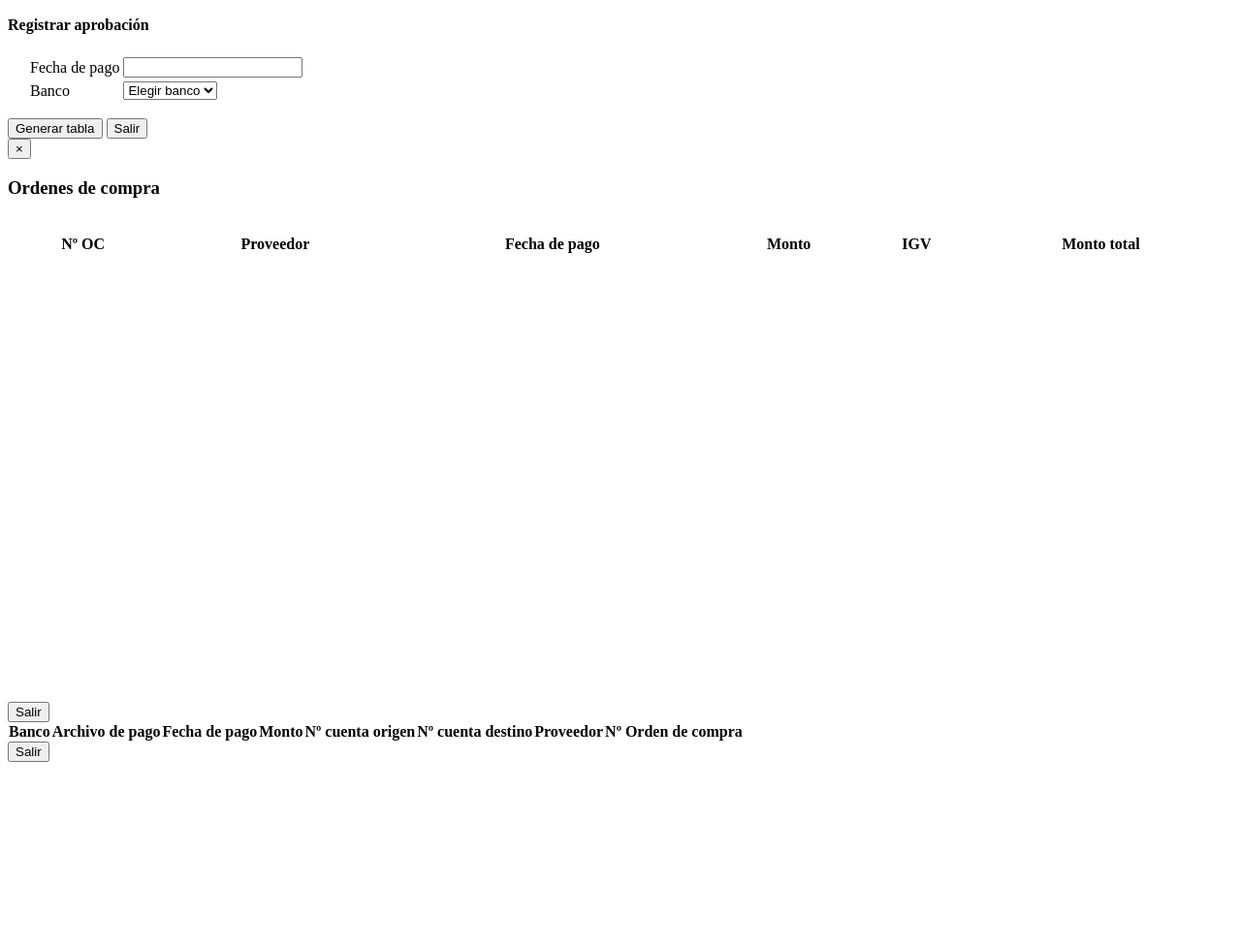
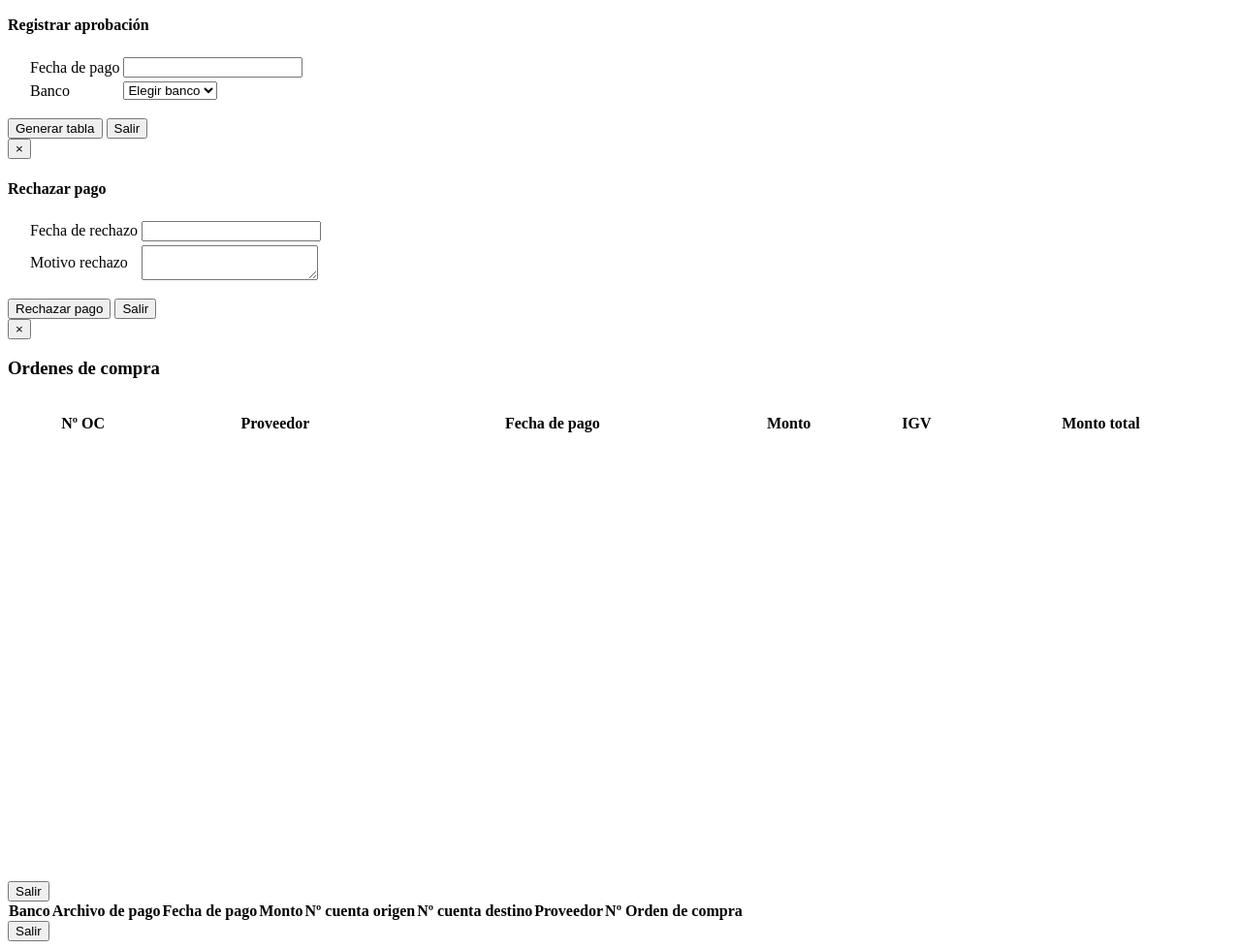
Before and after one commit to AlfGalanGarcia/VillaPartners, a CodeIgniter app: the page made by application/views/aprobarPagos_view.php in a window 1280 px wide. Shown: the part 158-1137 px from the top of the page at 97% size. Before the commit the page ends 944 px from the top, so only its background shows below. Run offline with CodeIgniter, Linux system fonts and the light colour scheme; data that the repository does not hold is empty.

Commit message:
Finalización CUS Aprobar pagos

```diff
--- a/application/controllers/AbrirCaja.php
+++ b/application/controllers/AbrirCaja.php
@@ -12,6 +12,7 @@ class AbrirCaja extends CI_Controller
     	$this->load->model('Caja_model');
         $this->load->library('form_validation');
         $this->datosVista['local']=$this->ModeloPrincipal_model->get_local('1');
+        $this->datosVista['observados']=$this->ModeloPrincipal_model->get_observados();
         $this->datosVista['caja']=$this->Caja_model->get_caja();
         $this->datosVista['mensaje'] = '';
         $this->datosVista['mensajeError'] = '';
--- a/application/controllers/ArchivoPagos.php
+++ b/application/controllers/ArchivoPagos.php
@@ -23,6 +23,8 @@ class ArchivoPagos extends CI_Controller
         $this->datosVista['ordenCompra']=$this->OrdenCompraTemporal_model->get_all_ordenCompra();
         $this->datosVista['sumaMontoTotalOC']=$this->OrdenCompraTemporal_model->get_all_montosOC();
         $this->datosVista['local']=$this->ModeloPrincipal_model->get_local();
+        $this->datosVista['observados']=$this->ModeloPrincipal_model->get_observados();
+
     }
 
     public function index()
@@ -42,7 +44,7 @@ class ArchivoPagos extends CI_Controller
     public function preaprobar_archivoPagos($id)
     {
 
-        $this->ArchivoPagos_model->preaprobar_archivoPagos($id,array('IdEstado' => '3'));
+        $this->ArchivoPagos_model->preaprobar_archivoPagos($id,array('IdEstado' => '3', 'FechaRechazo' => NULL, 'MotivoRechazo' => NULL));
         echo json_encode(array("status" => TRUE));
 
     }
--- a/application/controllers/CajaChica.php
+++ b/application/controllers/CajaChica.php
@@ -17,6 +17,7 @@ class CajaChica extends CI_Controller
         $this->form_validation->set_rules('input_FechaEmision', 'Fecha de emisión', 'required');
         $this->form_validation->set_rules('input_DescripcionCC', 'Descripción', 'required');
         $this->form_validation->set_rules('input_Monto', 'Monto', 'required|decimal');
+        $this->datosVista['observados']=$this->ModeloPrincipal_model->get_observados();
 
         //Campos formulario
         $this->data['IdDetalleCC'] = $this->input->post('input_IdDetalleCC');
--- a/application/controllers/LoginVilla.php
+++ b/application/controllers/LoginVilla.php
@@ -16,6 +16,7 @@ class LoginVilla extends CI_Controller {
 
 		$this->datosVista['local']=$this->ModeloPrincipal_model->get_local('1');
         $this->datosVista['planesPago']=$this->PlanPago_model->get_all_planes_pago();
+        $this->datosVista['observados']=$this->ModeloPrincipal_model->get_observados();
         $this->datosVista['mensaje'] = '';
     }
 
--- a/application/controllers/PlanPago.php
+++ b/application/controllers/PlanPago.php
@@ -33,6 +33,7 @@ class PlanPago extends CI_Controller {
 
         $this->datosVista['local']=$this->ModeloPrincipal_model->get_local('1');
         $this->datosVista['planesPago']=$this->PlanPago_model->get_all_planes_pago();
+        $this->datosVista['observados']=$this->ModeloPrincipal_model->get_observados();
 
     }
 
--- a/application/controllers/ValeProvisional.php
+++ b/application/controllers/ValeProvisional.php
@@ -29,6 +29,7 @@ class ValeProvisional extends CI_Controller {
         $this->datosVista['valeProvisional']=$this->ValeProvisional_model->get_all_vale_provisional();
         $this->datosVista['empleado']=$this->ModeloPrincipal_model->get_empleado();
         $this->datosVista['local']=$this->ModeloPrincipal_model->get_local();
+        $this->datosVista['observados']=$this->ModeloPrincipal_model->get_observados();
 
     }
 
--- a/application/models/AprobarPagos_model.php
+++ b/application/models/AprobarPagos_model.php
@@ -72,4 +72,10 @@ class AprobarPagos_model extends CI_Model {
         }
     	$this->db->insert_batch($this->tablaArchivoBanco, $data);
     }
+
+    public function rechazar_pago($where,$data)
+    {
+        $this->db->update($this->tablaArchivoPagos, $data, $where);
+        return $this->db->affected_rows();
+    }
 }
--- a/application/views/aprobarPagos_view.php
+++ b/application/views/aprobarPagos_view.php
@@ -14,7 +14,7 @@
         } );
     } );
 
-    var save_method;
+    //var save_method;
 
     function generar_pago()
         {
@@ -22,9 +22,8 @@
             $('#modal_generarPago').modal('show');
         }
 
-        function ver_tabla()
+    function ver_tabla()
         {
-            //$('#formulario_archivoPagos')[0].reset();
             $('#modal_tablaBanco').modal('show');
         }
 
@@ -89,7 +88,7 @@
         });
         }
 
- function save()
+ /*function save()
     {
         $('#btnSave').text('Guardando...');
         $('#btnSave').attr('disabled',true);
@@ -133,30 +132,34 @@
 
             }
         });
+    }*/
+
+    function rechazar_pago_modal(id)
+    {
+        $('#modal_rechazar_pago').modal('show');
     }
 
+    function rechazar_pago()
+    {
+        if(confirm('¿Estás seguro? Se va a rechazar la aprobación del pago'))
+        {
 
-    function eliminar_archivoPagos(id)
-    {
-      if(confirm('¿Estás seguro? Se va a eliminar el archivo de pago'))
-      {
-
-          $.ajax({
-            url : "<?php echo site_url('index.php/ArchivoPagos/eliminar_archivoPagos')?>/"+id,
+            $.ajax({
+            url : "<?php echo site_url('index.php/AprobarPagos/rechazar_pago')?>",
             type: "POST",
+            data: $('#formulario_rechazar_pago').serialize(),
             dataType: "JSON",
             success: function(data)
             {
-
                location.reload();
             },
             error: function (jqXHR, textStatus, errorThrown)
             {
-                alert('Error modificando la OC');
+                alert('Error');
             }
         });
 
-      }
+        }
     }
 </script>
 
@@ -189,7 +192,7 @@
                                 ?>
                                 <button id="mostrarArchivoPagosMini" class="btn btn-primary btn-xs" onclick="mostrar_archivoPagosMini(<?php echo $archivoPagos[0]->IdArchivoPagos;?>)" title="Ver"><i class="fa fa-search"></i></button>
                                 <button id="aprobarPago" class="btn btn-success btn-xs" onclick="aprobar_pago(<?php echo $archivoPagos[0]->IdArchivoPagos;?>)" title="Aprobar"><i class="fa fa-check-square-o"></i></button>
-                                <button class="btn btn-warning btn-xs" onclick="rechazar_pago(<?php echo $archivoPagos[0]->IdArchivoPagos;?>)" title="Rechazar"><i class="fa fa-times" aria-hidden="true"></i></button>
+                                <button class="btn btn-warning btn-xs" onclick="rechazar_pago_modal()" title="Rechazar"><i class="fa fa-times" aria-hidden="true"></i></button>
                                 <?php
                             }
                             elseif ($archivoPagos[0]->IdEstado == 6 || $archivoPagos[0]->IdEstado == 7)
@@ -197,7 +200,6 @@
                                 ?>
                             <button id="mostrarArchivoPagosMini" class="btn btn-primary btn-xs" onclick="mostrar_archivoPagosMini(<?php echo $archivoPagos[0]->IdArchivoPagos;?>)" title="Ver OCs"><i class="fa fa-search"></i></button>
                             <button id="generar_pago" class="btn btn-success btn-xs" onclick="generar_pago()" title="Generar pago"><i class="fa fa-usd" aria-hidden="true"></i></button>
-                            <button id="generar_pago" class="btn btn-info btn-xs" onclick="ver_tabla()" title="Ver tabla para exportar"><i class="fa fa-file-excel-o" aria-hidden="true"></i></button>
                                         <?php
                                 }
                             elseif ($archivoPagos[0]->IdEstado == 8)
@@ -280,6 +282,50 @@
           </div>
           <div class="modal-footer">
             <button type="button" id="btnSave" onclick="generar_tabla_banco()" class="btn btn-primary">Generar tabla</button>
+            <button type="button" class="btn btn-danger" data-dismiss="modal">Salir</button>
+          </div>
+        </div>
+        </div>
+      </div>
+ </div>
+
+ <div class="modal fade" id="modal_rechazar_pago" role="dialog">
+  <div class="modal-dialog modal-md">
+    <div class="modal-content">
+        <div class="modal-header">
+            <button type="button" class="close" data-dismiss="modal" aria-label="Close"><span aria-hidden="true">&times;</span></button>
+            <div class="col-md-6 pull-left">
+                <h4 class="modal-title">Rechazar pago</h4>
+            </div>
+        </div>
+      <div class="modal-body form">
+        <form action="#" id="formulario_rechazar_pago" class="form-horizontal">
+          <input type="hidden" value="1" name="input_IdArchivoPagos"/>
+          <div class="form-body row">
+            <div class="col-md-6 form-group" style="margin-left: 20px;">
+                <table>
+                    <tr>
+                        <td nowrap="">
+                            <label class="control-label">Fecha de rechazo</label>
+                        </td>
+                        <td>
+                            <input name="input_FechaRechazo" class="datepicker" type="text">
+                        </td>
+                    </tr>
+                    <tr>
+                        <td>
+                            <label class="control-label">Motivo rechazo</label>
+                        </td>
+                        <td>
+                            <textarea name="input_MotivoRechazo" class="form-control"></textarea>
+                        </td>
+                    </tr>
+               </table>
+            </div>
+        </form>
+          </div>
+          <div class="modal-footer">
+            <button type="button" id="btnSave" onclick="rechazar_pago()" class="btn btn-primary">Rechazar pago</button>
             <button type="button" class="btn btn-danger" data-dismiss="modal">Salir</button>
           </div>
         </div>
```
Also changed, not shown: application/controllers/AprobarPagos.php (+24 -2 lines), application/models/ModeloPrincipal_model.php (+17 -0 lines), application/views/archivoPagos_view.php (+16 -30 lines), application/views/nav_view.php (+24 -0 lines).
